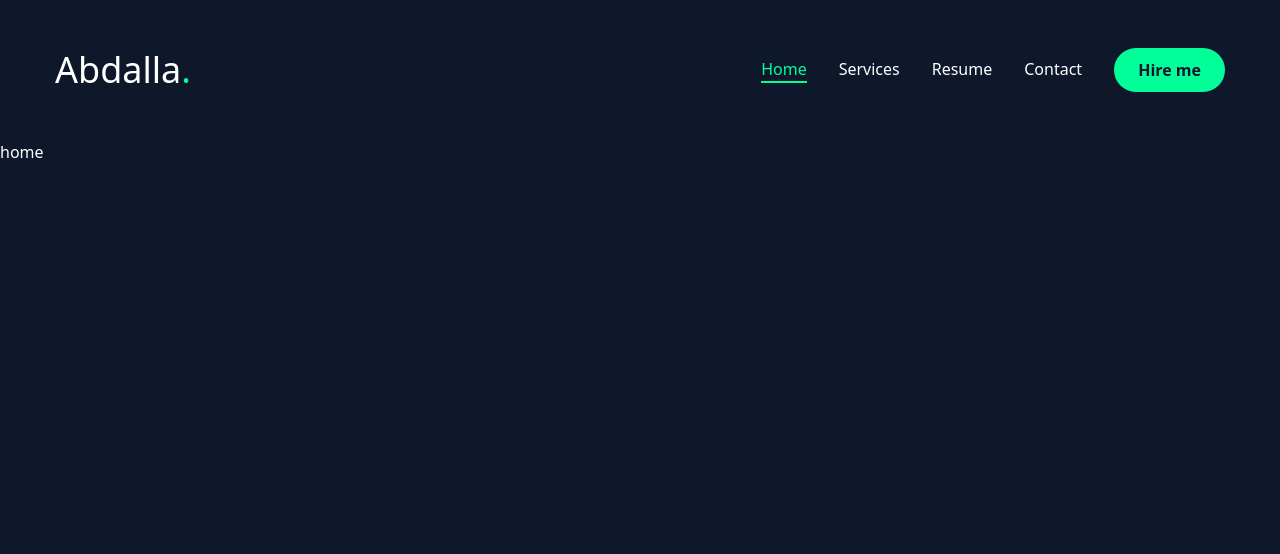
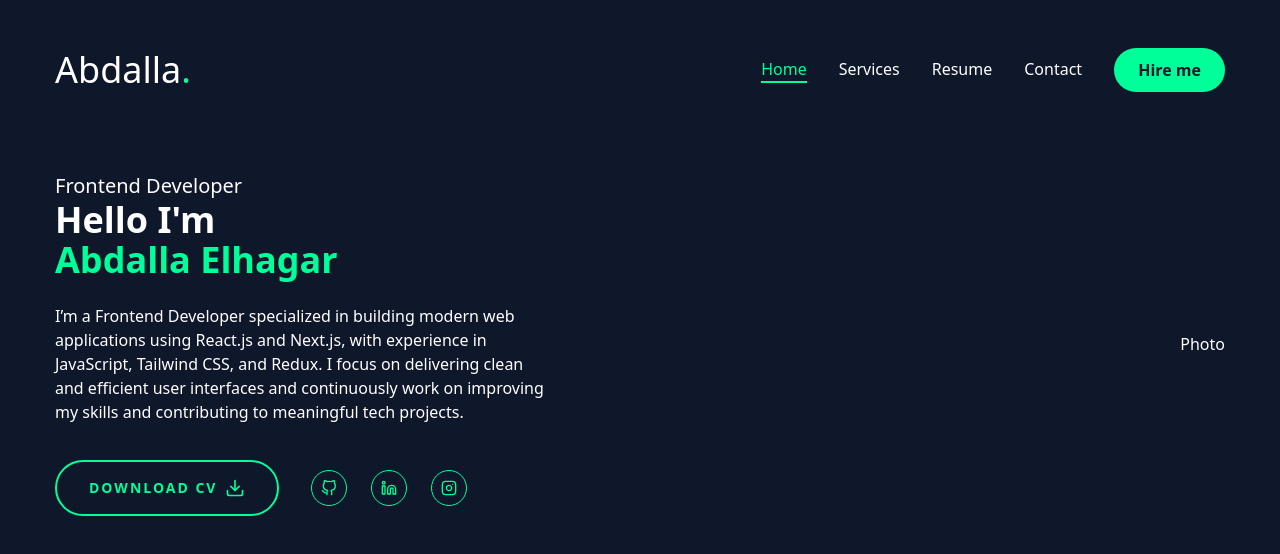
Before and after one commit to Abdalla-Elhagar/my-portfolio-using-next, a Next.js app: page / in a window 1280 px wide. Shown: the top 554 px of the page. Built offline with nearby package versions, Linux system fonts and the light colour scheme.

Commit message:
added the home page

```diff
--- a/app/page.tsx
+++ b/app/page.tsx
@@ -1,3 +1,52 @@
+import { Button } from "@/components/ui/button";
+import { FiDownload } from "react-icons/fi";
+
+// components
+import Socials from "@/components/Socials";
+import Photo from "@/components/Photo";
+
 export default function Home() {
-  return <main className={""}>home</main>;
+  return (
+    <section className="h-full">
+      <div className="container mx-auto h-full">
+        <div className="flex flex-col lg:flex-row items-center justify-between lg:pt-8 lg:pb-24">
+          {/* text */}
+          <div className="text-center lg:text-left">
+            <span className="text-xl">Frontend Developer</span>
+            <h1 className="text-4xl font-semibold mb-6">
+              Hello I'm <br />
+              <span className="text-main">Abdalla Elhagar</span>
+            </h1>
+            <p className=" max-w-[500px] mb-9 text-[rgb(255 255 255 / 80%)]">
+              I’m a Frontend Developer specialized in building modern web
+              applications using React.js and Next.js, with experience in
+              JavaScript, Tailwind CSS, and Redux. I focus on delivering clean
+              and efficient user interfaces and continuously work on improving
+              my skills and contributing to meaningful tech projects.
+            </p>
+
+            {/* btn and socials */}
+            <div className="flex flex-col lg:flex-row items-center gap-8">
+              <Button
+                className="uppercase flex items-center gap-2"
+                variant="outline"
+                size="lg"
+              >
+                <span>DOWNLOAD CV</span>
+                <FiDownload className="text-xl" />
+              </Button>
+              <div className="mb-8 lg:mb-0">
+                <Socials
+                  containerStyles="flex gap-6"
+                  iconStyles=" size-9 border border-main rounded-full flex justify-center items-center text-base text-main hover:bg-main hover:text-primary transition-all duration-500"
+                />
+              </div>
+            </div>
+          </div>
+          {/* photo */}
+          <Photo />
+        </div>
+      </div>
+    </section>
+  );
 }
--- /dev/null
+++ b/components/Photo.tsx
@@ -0,0 +1,3 @@
+export default function Photo() {
+  return <div>Photo</div>;
+}
--- /dev/null
+++ b/components/Socials.tsx
@@ -0,0 +1,47 @@
+"use client";
+
+import Link from "next/link";
+import { ReactNode } from "react";
+import { FiGithub, FiLinkedin, FiInstagram } from "react-icons/fi";
+
+interface socialType {
+  icon: ReactNode;
+  path: string;
+}
+const socials: socialType[] = [
+  { icon: <FiGithub />, path: "https://github.com/Abdalla-Elhagar" },
+  {
+    icon: <FiLinkedin />,
+    path: "https://www.linkedin.com/in/abdalla-elhgar-92a270241",
+  },
+  {
+    icon: <FiInstagram />,
+    path: "https://www.instagram.com/abdalla_elhagar0/",
+  },
+];
+export default function Socials({
+  containerStyles,
+  iconStyles,
+}: {
+  containerStyles: string;
+  iconStyles: string;
+}) {
+  return (
+    <div className={containerStyles}>
+      {socials.map((item: socialType, index: number) => {
+        return (
+          <Link
+            passHref
+            key={index}
+            href={item.path}
+            className={iconStyles}
+            target="_blank"
+            rel="noopener noreferrer"
+          >
+            {item.icon}
+          </Link>
+        );
+      })}
+    </div>
+  );
+}
--- a/components/ui/button.tsx
+++ b/components/ui/button.tsx
@@ -10,6 +10,7 @@ const buttonVariants = cva(
     variants: {
       variant: {
         default: "bg-main text-primary hover:bg-mainHover",
+        outline: "bg-primary border-2 border-main text-main",
       },
       size: {
         default: "h-[44px] px-6",
```
